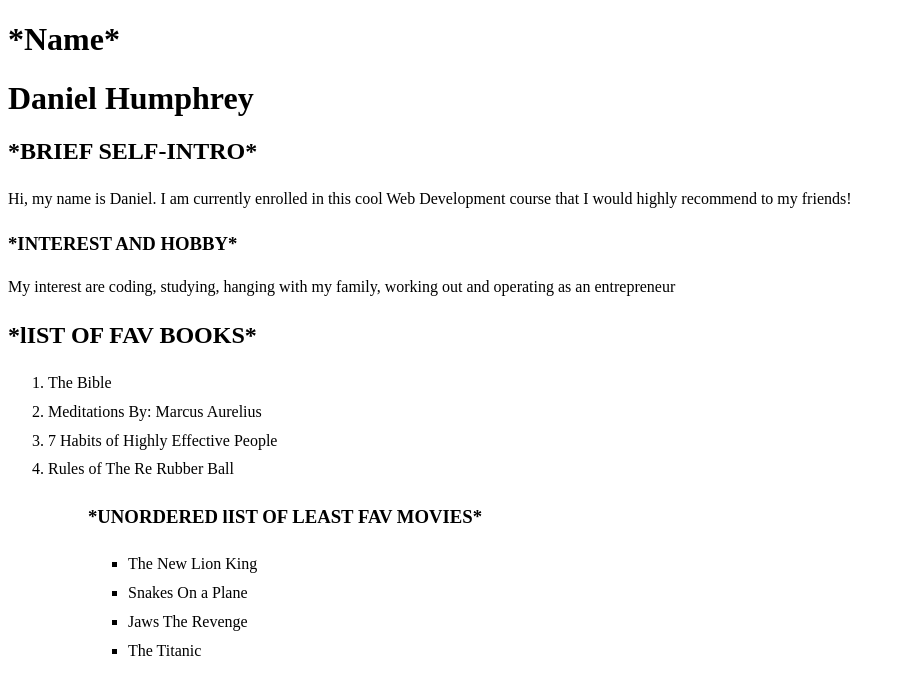
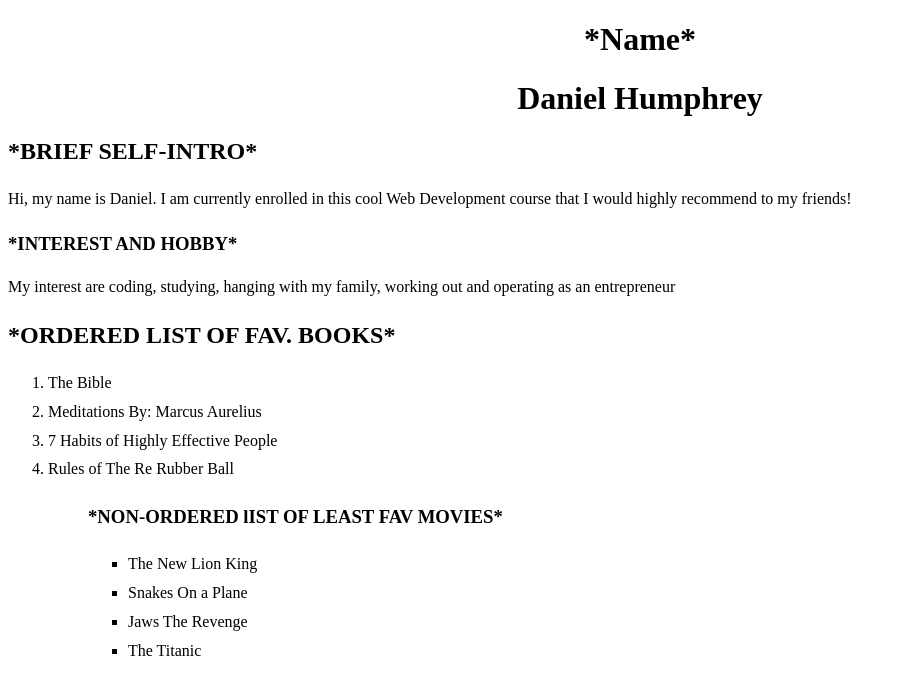
Before and after one commit to DEH10/Create-your-own-personal-web-page-DEH10, a plain HTML site: page index.html in a window 1280 px wide. Shown: the whole page, without its empty margins (0-905 px from the left). Drawn offline with Linux system fonts and the light colour scheme.

Commit message:
Update index.html

```diff
--- a/index.html
+++ b/index.html
@@ -1,31 +1,43 @@
 <!DOCTYPE html>
 <html>
+</style>
     <head>
-        <h1>*Name*</h1>
-        <h1>Daniel Humphrey</h1>
+
+        <h1 style="text-align:center;">*Name*</h1>
+        <h1 style="text-align:center;">Daniel Humphrey</h1>
+
     </head>
+
     <body>
+
         <h2>*BRIEF SELF-INTRO*</h2>
-        <p style="line-height:180%">Hi, my name is Daniel. I am currently enrolled in this cool Web Development course that I would highly recommend to my friends!</p>
+
+        <p style="line-height:180%;">Hi, my name is Daniel. I am currently enrolled in this cool Web Development course that I would highly recommend to my friends!</p>
 
         <h3>*INTEREST AND HOBBY*</h3>
+
         <p style="line-height:180%">My interest are coding, studying, hanging with my family, working out and operating as an entrepreneur</p>
 
-        <h2>*lIST OF FAV BOOKS*</h2>
+        <body>
+
+        <body>
+        <h2>*ORDERED LIST OF FAV. BOOKS*</h2>
+
         <ol style="line-height:180%">
-        	<h3> </h3>
          	<li>The Bible</li>
          	<li>Meditations By: Marcus Aurelius</li>
          	<li>7 Habits of Highly Effective People</li>
          	<li>Rules of The Re Rubber Ball</li>
         <ol>
 
-        <h3>*UNORDERED lIST OF LEAST FAV MOVIES*</h3>
-        <ul style="line-height:180%">
+        <h3>*NON-ORDERED lIST OF LEAST FAV MOVIES*</h3>
+
+        <ul style="line-height:180%;">
         	<li>The New Lion King</li>
         	<li>Snakes On a Plane</li>
 			<li>Jaws The Revenge</li>
         	<li>The Titanic</li>
-       <ul>
+        <ul>
+
    </body>
 </html>
```
